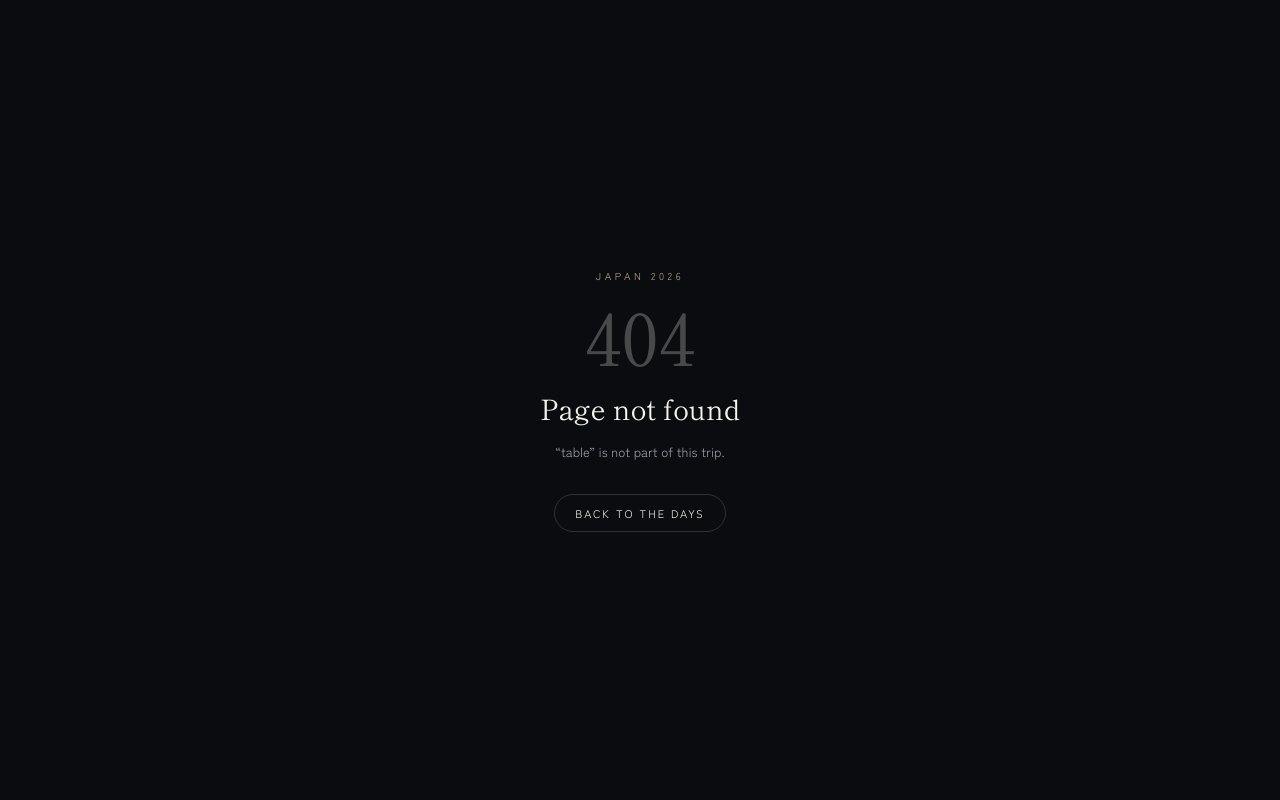
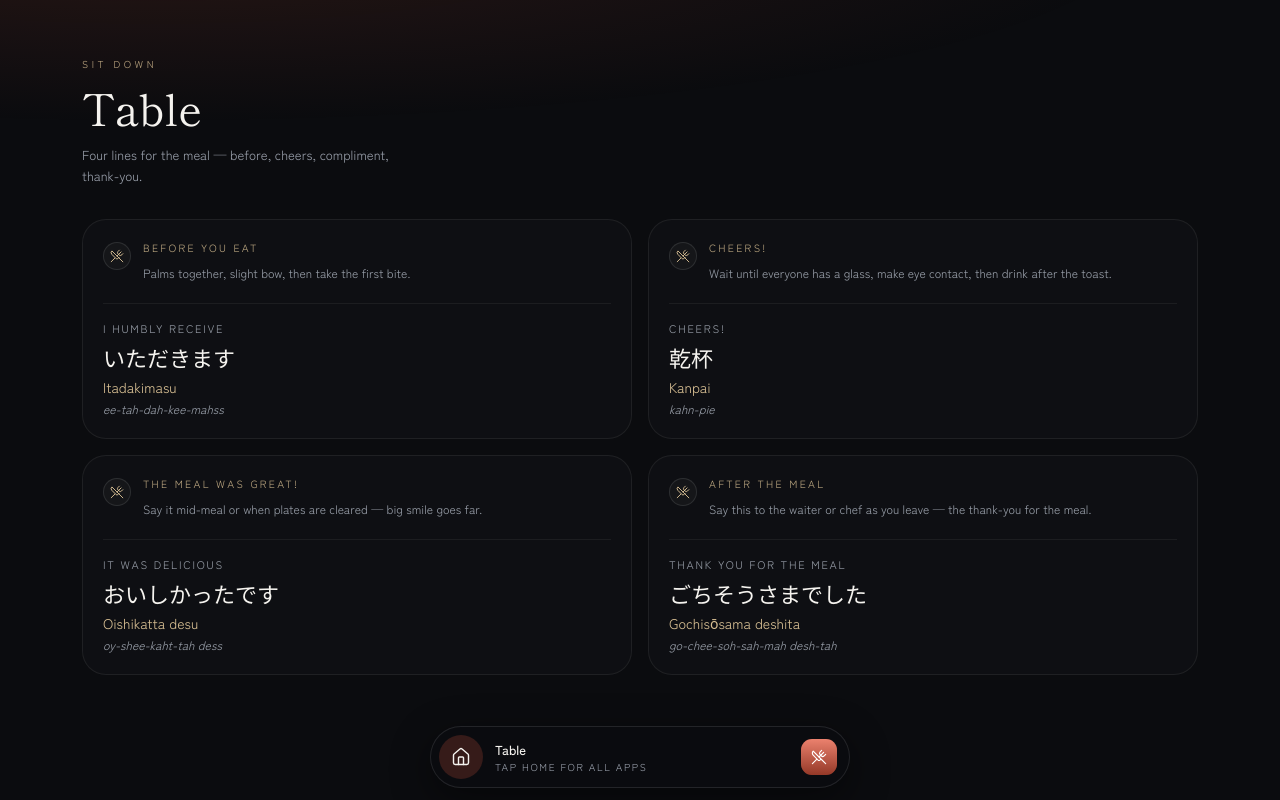
Before and after one commit to Cacody25/japan-trip, a React (Vite) app: page /table in a window 1280 px wide. Before the commit this address had no page. Built offline with nearby package versions, Linux system fonts and the light colour scheme.

Commit message:
Add a short Table cheat sheet for sit-down meals.
Four ritual lines only: itadakimasu, kanpai, oishikatta, and gochisousama.

```diff
--- a/src/App.jsx
+++ b/src/App.jsx
@@ -15,6 +15,7 @@ import Entry from "@/pages/Entry";
 import CheckIn from "@/pages/CheckIn";
 import Notes from "@/pages/Notes";
 import Translate from "@/pages/Translate";
+import Table from "@/pages/Table";
 import Watches from "@/pages/Watches";
 import MapPage from "@/pages/MapPage";
 
@@ -40,6 +41,7 @@ function App() {
           <Route path="/map" element={<MapPage />} />
           <Route path="/notes" element={<Notes />} />
           <Route path="/translate" element={<Translate />} />
+          <Route path="/table" element={<Table />} />
           <Route path="/watches" element={<Watches />} />
         </Route>
         <Route path="*" element={<PageNotFound />} />
--- a/src/data/apps.js
+++ b/src/data/apps.js
@@ -11,6 +11,7 @@ import {
   Languages,
   Watch,
   QrCode,
+  UtensilsCrossed,
   Map as MapIcon,
 } from "lucide-react";
 
@@ -89,6 +90,12 @@ export const appIcons = [
     color: "#E0B04A",
   },
   {
+    to: "/table",
+    label: "Table",
+    Icon: UtensilsCrossed,
+    color: "#E4573D",
+  },
+  {
     to: "/watches",
     label: "Watches",
     Icon: Watch,
--- /dev/null
+++ b/src/data/table.js
@@ -0,0 +1,39 @@
+// Short sit-down meal sheet — ritual moments only.
+export const tableMoments = [
+  {
+    id: "before",
+    when: "Before you eat",
+    do: "Palms together, slight bow, then take the first bite.",
+    en: "I humbly receive",
+    jp: "いただきます",
+    romaji: "Itadakimasu",
+    say: "ee-tah-dah-kee-mahss",
+  },
+  {
+    id: "cheers",
+    when: "Cheers!",
+    do: "Wait until everyone has a glass, make eye contact, then drink after the toast.",
+    en: "Cheers!",
+    jp: "乾杯",
+    romaji: "Kanpai",
+    say: "kahn-pie",
+  },
+  {
+    id: "great",
+    when: "The meal was great!",
+    do: "Say it mid-meal or when plates are cleared — big smile goes far.",
+    en: "It was delicious",
+    jp: "おいしかったです",
+    romaji: "Oishikatta desu",
+    say: "oy-shee-kaht-tah dess",
+  },
+  {
+    id: "after",
+    when: "After the meal",
+    do: "Say this to the waiter or chef as you leave — the thank-you for the meal.",
+    en: "Thank you for the meal",
+    jp: "ごちそうさまでした",
+    romaji: "Gochisōsama deshita",
+    say: "go-chee-soh-sah-mah desh-tah",
+  },
+];
--- /dev/null
+++ b/src/pages/Table.jsx
@@ -0,0 +1,39 @@
+import React from "react";
+import { UtensilsCrossed } from "lucide-react";
+import SectionHeading from "@/components/SectionHeading";
+import { tableMoments } from "@/data/table";
+
+export default function Table() {
+  return (
+    <>
+      <SectionHeading
+        eyebrow="Sit down"
+        title="Table"
+        subtitle="Four lines for the meal — before, cheers, compliment, thank-you."
+      />
+
+      <div className="grid gap-3 px-5 pt-8 md:grid-cols-2 md:gap-4 md:px-8">
+        {tableMoments.map((moment) => (
+          <section key={moment.id} className="rounded-3xl border border-white/[0.07] bg-card/60 p-5">
+            <div className="flex items-start gap-3">
+              <span className="mt-0.5 flex h-7 w-7 shrink-0 items-center justify-center rounded-full border border-white/10 bg-white/[0.03]">
+                <UtensilsCrossed className="h-3.5 w-3.5 text-gold" strokeWidth={1.6} />
+              </span>
+              <div className="min-w-0">
+                <p className="text-[10.5px] uppercase tracking-[0.22em] text-gold/85">{moment.when}</p>
+                <p className="mt-2 text-[12px] leading-relaxed text-muted-foreground">{moment.do}</p>
+              </div>
+            </div>
+
+            <div className="mt-5 border-t border-white/[0.06] pt-4">
+              <p className="text-[11px] uppercase tracking-[0.16em] text-muted-foreground">{moment.en}</p>
+              <p className="mt-1.5 text-[22px] leading-snug text-foreground">{moment.jp}</p>
+              <p className="mt-1 text-[14px] text-gold">{moment.romaji}</p>
+              <p className="mt-0.5 text-[12px] italic text-muted-foreground">{moment.say}</p>
+            </div>
+          </section>
+        ))}
+      </div>
+    </>
+  );
+}
```
